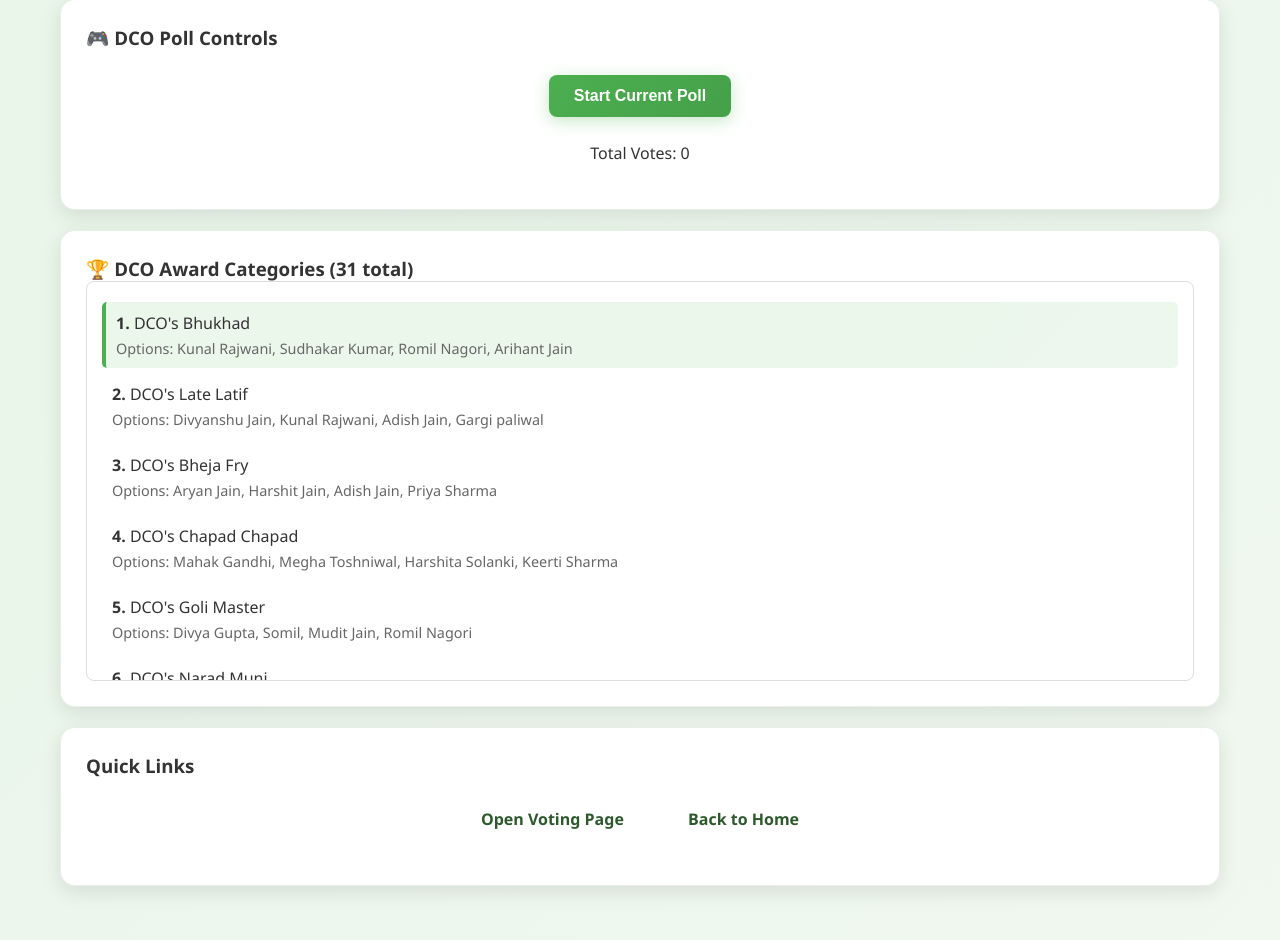
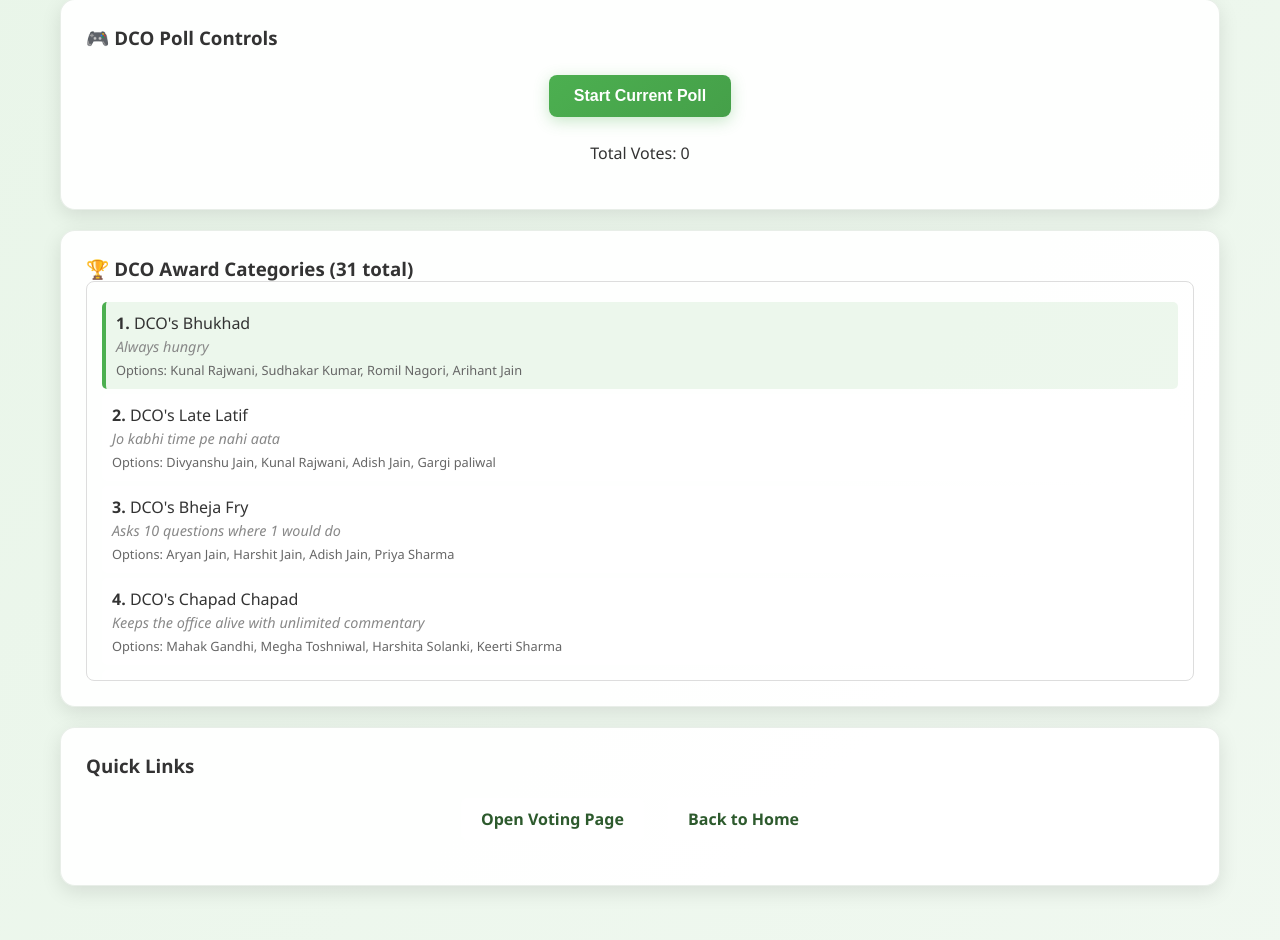
Before and after one commit to dhaddaandco/diwali-awards, a Flask app: page /admin in a window 1280 px wide. Shown: the part 384-1324 px from the top of the page. Run offline with Flask 3, Linux system fonts and the light colour scheme; some libraries are stand-ins or nearby versions.

Commit message:
Add 1-line intro descriptions below award titles during polling

```diff
--- a/app.py
+++ b/app.py
@@ -49,6 +49,41 @@
     "DCO's Strongest Pillar"
 ]
 
+# Award intro descriptions
+award_intros = {
+    "DCO's Bhukhad": "Always hungry",
+    "DCO's Late Latif": "Jo kabhi time pe nahi aata",
+    "DCO's Bheja Fry": "Asks 10 questions where 1 would do",
+    "DCO's Chapad Chapad": "Keeps the office alive with unlimited commentary",
+    "DCO's Goli Master": "Promises treats faster than you can say \"party,\" but kabhi deta nahi!",
+    "DCO's Narad Muni": "Knows every gossip before it's even gossip.",
+    "DCO's Bindas Insaan": "Cool, carefree, and never stressed — even during audits.",
+    "DCO's Most Sanskari": "DCO's Most Sanskari",
+    "DCO's Kamchor": "A master at looking busy while doing absolutely nothing.",
+    "DCO's Chupa Rustom": "Secret keeper.",
+    "DCO's Ladaku": "Always ready to debate - even with Google!",
+    "DCO's MF Husain": "Turns every whiteboard into a work of art.",
+    "DCO's Dancer": "Can groove anywhere",
+    "DCO's Gyani": "Takes time to understand",
+    "DCO's Influencer": "Office celeb — always posting stories, reels, and selfies.",
+    "DCO's Style Icon": "The one who turns the office corridor into a runway.",
+    "DCO's Scariest Manager": "A single \"Come to my cabin\" is enough to cause panic.",
+    "DCO's Chill Manager": "Coolest boss ever — strict on deadlines, soft on people.",
+    "DCO's Star (All-Rounder)": "Shines in every task.",
+    "DCO's Chai Lover": "Life, work, and conversations - all powered by chai.",
+    "DCO's Sabka Dost, Kaam Ke Time Ghost": "Social butterfly who disappears exactly when work starts.",
+    "DCO's Phone Pe Hi Busy": "Perpetually on \"important calls\" that never seem to end.",
+    "DCO's 2-Min Break = 2-Hour Walk": "Vanishes for \"just 2 mins\" and returns after sunset.",
+    "DCO's Deadline Warrior": "Works best when the deadline was yesterday.",
+    "DCO's Tech Guru": "The go-to person when nothing is working",
+    "DCO's Fitness Freak": "Hits the gym even after 10-hour workdays.",
+    "DCO's Drama Queen/King": "Turns every tiny issue into a full episode.",
+    "DCO's Gumnaam": "Jo km bolte h",
+    "DCO's Workholic": "DCO's Workholic",
+    "DCO's Most Punctual": "DCO's Most Punctual",
+    "DCO's Strongest Pillar": "DCO's Hero"
+}
+
 # Award options for each category
 award_options = {
     "DCO's Bhukhad": ["Kunal Rajwani", "Sudhakar Kumar", "Romil Nagori", "Arihant Jain"],
@@ -90,7 +125,7 @@
 
 @app.route('/admin')
 def admin():
-    return render_template('admin.html', awards=awards, award_options=award_options)
+    return render_template('admin.html', awards=awards, award_options=award_options, award_intros=award_intros)
 
 @app.route('/vote')
 def vote():
@@ -103,11 +138,13 @@
 def handle_connect():
     print(f'Client connected: {request.sid}')
     current_options = award_options.get(current_question, []) if current_question else []
+    current_intro = award_intros.get(current_question, '') if current_question else ''
     # Create a clean votes object for display (without voter IDs)
     display_votes = {k: v for k, v in votes.items() if not k.startswith('socket_')}
     emit('status_update', {
         'current_question': current_question,
         'current_options': current_options,
+        'current_intro': current_intro,
         'question_index': question_index,
         'is_polling_active': is_polling_active,
         'total_votes': total_votes,
@@ -122,6 +159,7 @@
     if 0 <= question_index < len(awards):
         current_question = awards[question_index]
         current_options = award_options.get(current_question, [])
+        current_intro = award_intros.get(current_question, '')
         votes = {}
         is_polling_active = True
         total_votes = 0
@@ -129,6 +167,7 @@
         emit('poll_started', {
             'question': current_question,
             'options': current_options,
+            'intro': current_intro,
             'question_index': question_index
         }, broadcast=True)
 
@@ -157,6 +196,7 @@
     if question_index < len(awards):
         current_question = awards[question_index]
         current_options = award_options.get(current_question, [])
+        current_intro = award_intros.get(current_question, '')
         votes = {}
         is_polling_active = True
         total_votes = 0
@@ -164,6 +204,7 @@
         emit('question_changed', {
             'question': current_question,
             'options': current_options,
+            'intro': current_intro,
             'question_index': question_index
         }, broadcast=True)
 
--- a/templates/admin.html
+++ b/templates/admin.html
@@ -47,7 +47,10 @@
         {% for award in awards %}
         <div class="award-item" data-index="{{ loop.index0 }}" style="padding: 10px; margin: 5px 0; background: rgba(255, 255, 255, 0.7); border-radius: 5px; cursor: pointer; transition: all 0.3s ease; {% if loop.index0 == 0 %}border-left: 4px solid #4CAF50; background: rgba(76, 175, 80, 0.1);{% endif %}">
             <strong>{{ loop.index }}.</strong> {{ award }}
-            <div style="font-size: 0.9em; color: #666; margin-top: 5px;">
+            <div style="font-size: 0.9em; color: #888; margin-top: 3px; font-style: italic;">
+                {{ award_intros.get(award, '') }}
+            </div>
+            <div style="font-size: 0.8em; color: #666; margin-top: 5px;">
                 Options: {{ award_options.get(award, [])|join(', ') }}
             </div>
         </div>
@@ -70,8 +73,9 @@
     let currentQuestionIndex = 0;
     let isPollingActive = false;
 
-    // Award options from server
+    // Award options and intros from server
     const awardOptions = {{ award_options | tojson }};
+    const awardIntros = {{ award_intros | tojson }};
 
     // Award items for selection
     const awardItems = document.querySelectorAll('.award-item');
```
Also changed, not shown: templates/vote.html (+19 -0 lines).
